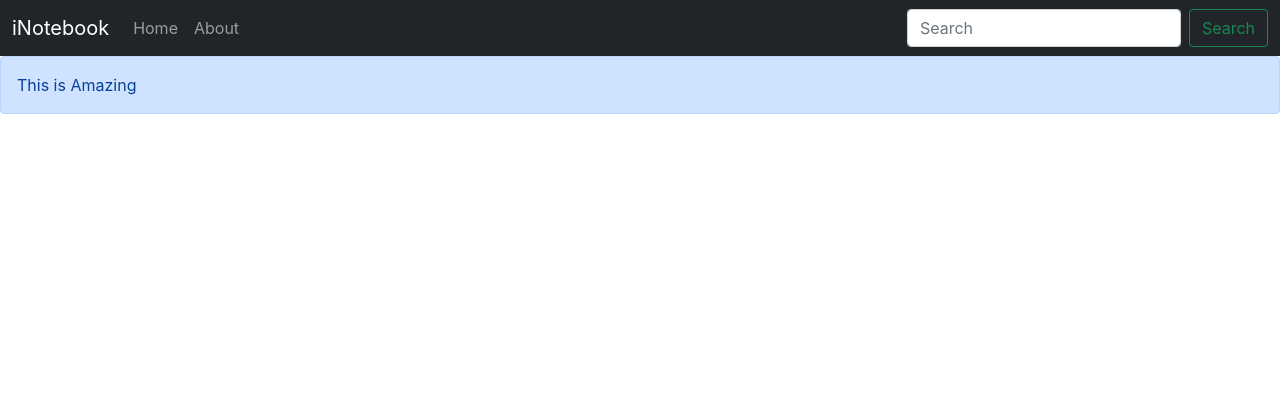
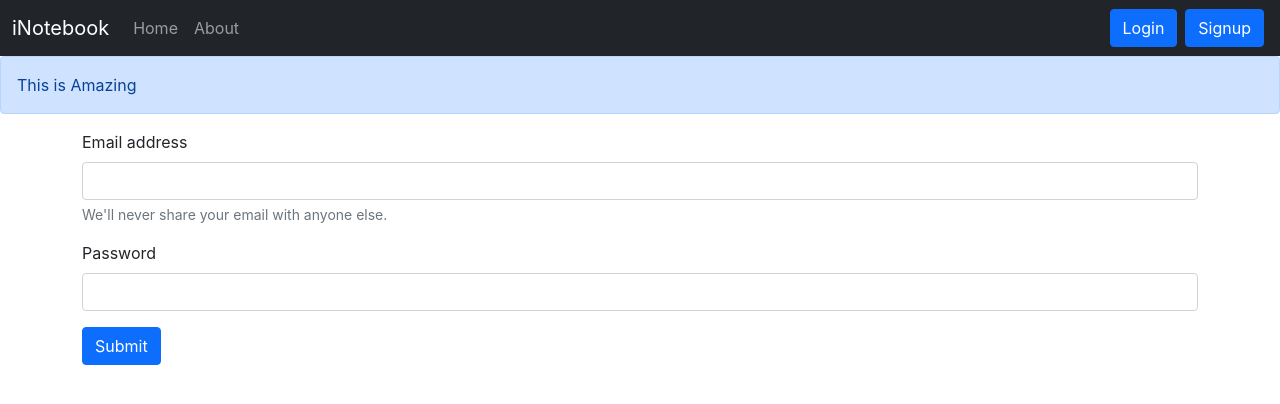
Before and after one commit to itsdev-vy/iNotebook-React, a React (Create React App) app: page /login in a window 1280 px wide. Shown: the top 404 px of the page. Built offline with nearby package versions, Linux system fonts and the light colour scheme.

Commit message:
Adding Login Component to iNotebook

```diff
--- a/src/App.js
+++ b/src/App.js
@@ -5,6 +5,8 @@
 import About from "./components/About";
 import NoteState from "./context/notes/NoteState";
 import Alert from "./components/Alert";
+import Signup from './components/Signup';
+import Login from './components/Login';
 
 function App() {
   return (
@@ -21,6 +23,12 @@
               <Route exact path="/about">
                 <About />
               </Route>
+              <Route exact path="/login">
+                <Login />
+              </Route>
+              <Route exact path="/signup">
+                <Signup />
+              </Route>
             </Switch>
           </div>
         </Router>
--- /dev/null
+++ b/src/components/Login.js
@@ -0,0 +1,54 @@
+import React, { useState } from 'react'
+import { useHistory } from 'react-router-dom'
+
+
+const Login = (props) => {
+    const [credentials, setCredentials] = useState({ email: "", password: "" })
+    let history = useHistory();
+
+    const handleSubmit = async (e) => {
+        e.preventDefault();
+        const response = await fetch("http://localhost:5000/api/auth/login", {
+            method: 'POST',
+            headers: {
+                'Content-Type': 'application/json'
+            },
+            body: JSON.stringify({ email: credentials.email, password: credentials.password })
+        });
+        const json = await response.json()
+        console.log(json);
+        if (json.success) {
+            // Save the auth token and redirect
+            localStorage.setItem('token', json.authtoken);
+            history.push("/");
+
+        }
+        else {
+            alert("Invalid credentials");
+        }
+    }
+
+    const onChange = (e) => {
+        setCredentials({ ...credentials, [e.target.name]: e.target.value })
+    }
+
+    return (
+        <div>
+            <form onSubmit={handleSubmit}>
+                <div className="mb-3">
+                    <label htmlFor="email" className="form-label">Email address</label>
+                    <input type="email" className="form-control" value={credentials.email} onChange={onChange} id="email" name="email" aria-describedby="emailHelp" />
+                    <div id="emailHelp" className="form-text">We'll never share your email with anyone else.</div>
+                </div>
+                <div className="mb-3">
+                    <label htmlFor="password" className="form-label">Password</label>
+                    <input type="password" className="form-control" value={credentials.password} onChange={onChange} name="password" id="password" />
+                </div>
+
+                <button type="submit" className="btn btn-primary">Submit</button>
+            </form>
+        </div>
+    )
+}
+
+export default Login
--- a/src/components/Navbar.js
+++ b/src/components/Navbar.js
@@ -24,9 +24,8 @@
           <ul className="navbar-nav me-auto mb-2 mb-lg-0">
             <li className="nav-item">
               <Link
-                className={`nav-link ${
-                  location.pathname === "/" ? "active" : ""
-                }`}
+                className={`nav-link ${location.pathname === "/" ? "active" : ""
+                  }`}
                 aria-current="page"
                 to="/"
               >
@@ -35,9 +34,8 @@
             </li>
             <li className="nav-item">
               <Link
-                className={`nav-link ${
-                  location.pathname === "/about" ? "active" : ""
-                }`}
+                className={`nav-link ${location.pathname === "/about" ? "active" : ""
+                  }`}
                 to="/about"
               >
                 About
@@ -45,15 +43,8 @@
             </li>
           </ul>
           <form className="d-flex">
-            <input
-              className="form-control me-2"
-              type="search"
-              placeholder="Search"
-              aria-label="Search"
-            />
-            <button className="btn btn-outline-success" type="submit">
-              Search
-            </button>
+            <Link className="btn btn-primary mx-1" to="/login" role="button">Login</Link>
+            <Link className="btn btn-primary mx-1" to="/signup" role="button">Signup</Link>
           </form>
         </div>
       </div>
--- /dev/null
+++ b/src/components/Signup.js
@@ -0,0 +1,11 @@
+import React from 'react'
+
+function Signup() {
+    return (
+        <div>
+            This is Signup
+        </div>
+    )
+}
+
+export default Signup
```
Also changed, not shown: 1 other file (tests, documents, lock files or other folders).
